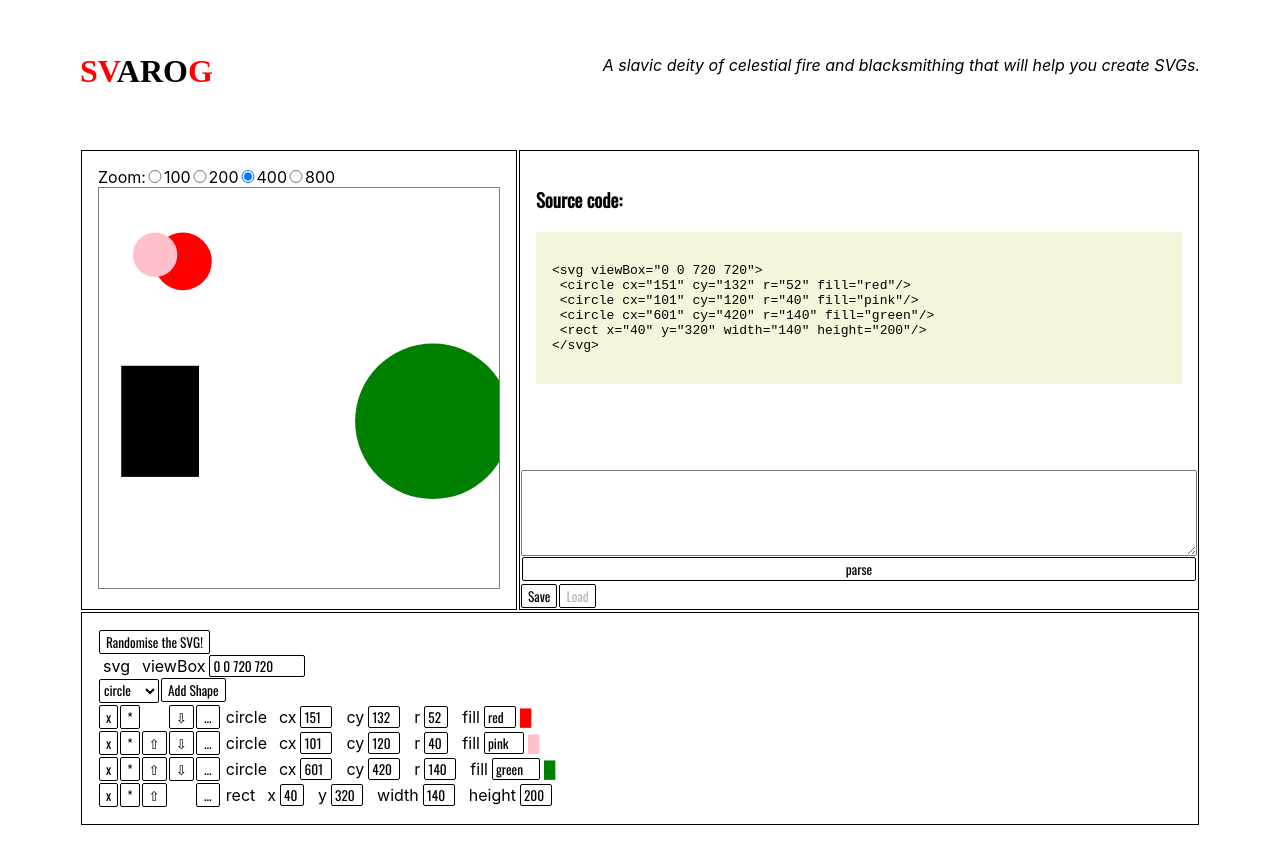
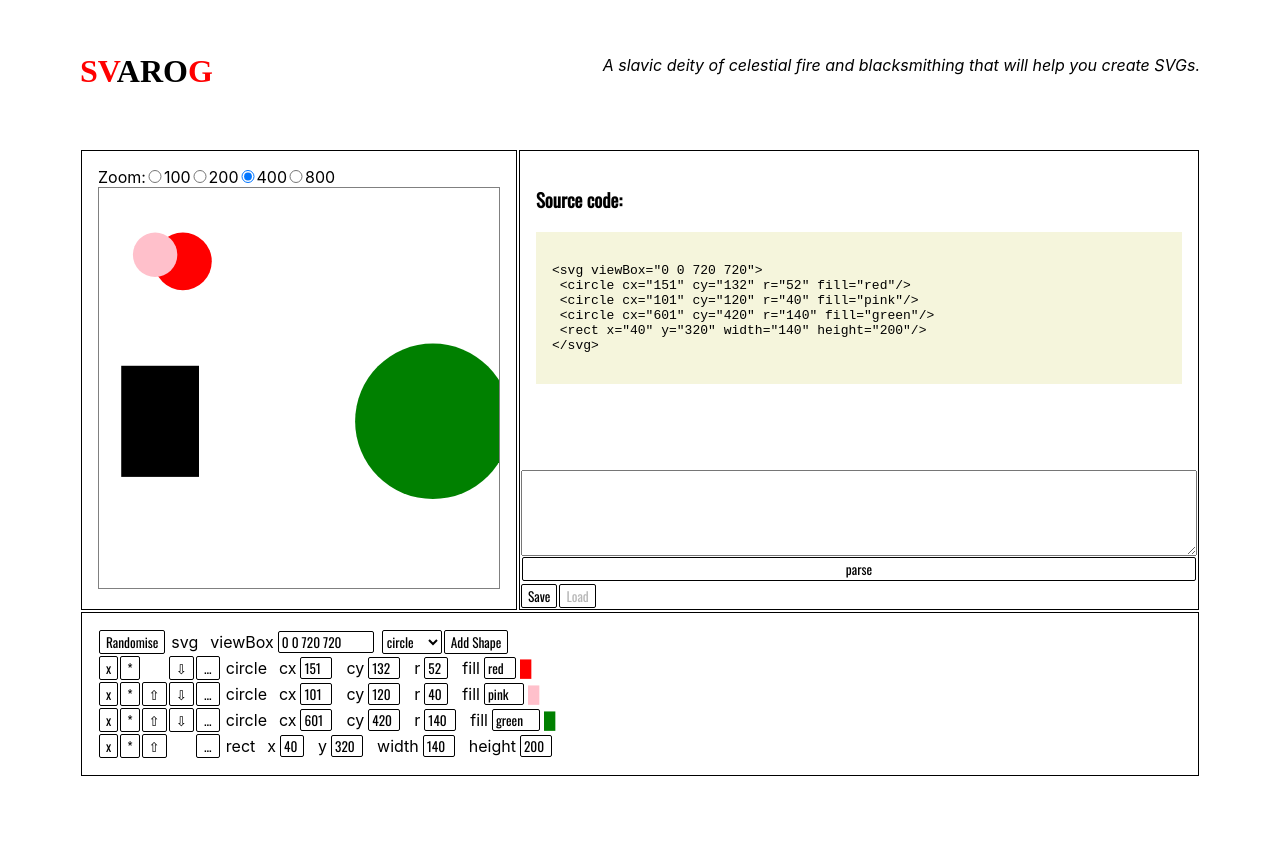
Before and after one commit to crianonim/svarog, a React (Create React App) app: page / in a window 1280 px wide. After the commit the page ends 808 px from the top, so only its background shows below. Built offline with nearby package versions, Linux system fonts and the light colour scheme; a web font is replaced by a local one.

Commit message:
Svg metadata interface combined in one row

```diff
--- a/src/App.js
+++ b/src/App.js
@@ -65,6 +65,8 @@ const App = () => {
      </div>
     </div>
     <div className="svg-data margined bordered">
+      <div className="flex-row">
+
     <button onClick={()=>{
       console.log("Create random SVG");
       const cSvg=createRandomSVG();
@@ -72,7 +74,8 @@ const App = () => {
       setShapes(cSvg.shapes);
       setSvgAttrs(cSvg.attributes);
       setMessage("Random svg created.")
-      }}>Randomise the SVG!</button>
+    }}>Randomise</button>
+
       <BasicAttrEditor
         element="svg"
         attrs={svgAttrs}
@@ -84,6 +87,7 @@ const App = () => {
      <AddShape addShape={(shape)=>{
        setShapes([...shapes,{shape,attributes:defaultValues[shape],id:Date.now()}])
       }} />
+    </div>
 
       <div className="shapes-list">
       {shapes.map( shape => (
```
Lines whose indentation alone changed are shown as unchanged.
